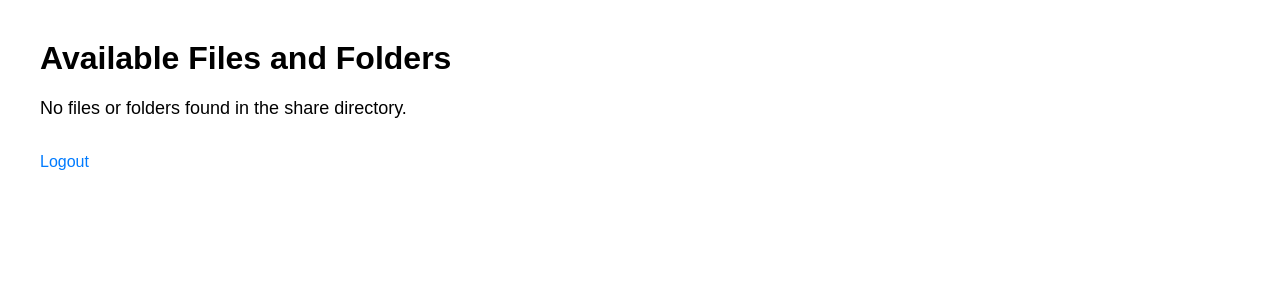
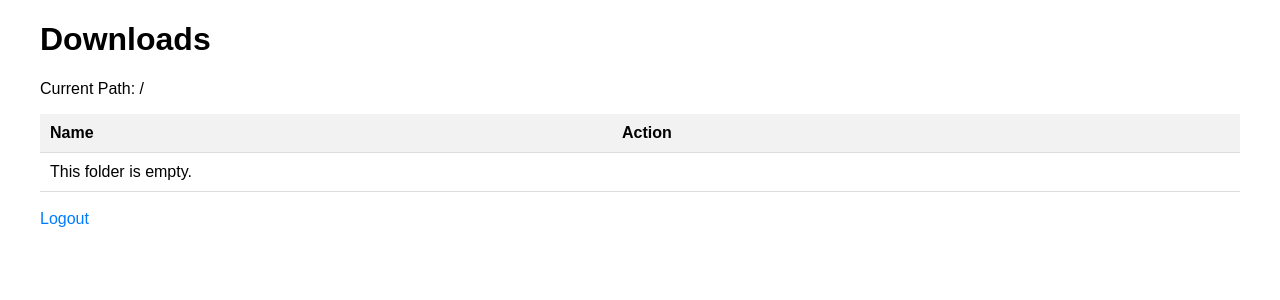
Before and after one commit to Yosefnago/Merkaz_lib, a Flask app: page / in a window 1280 px wide. Shown: the top 300 px of the page. Run offline with Flask 3, Linux system fonts and the light colour scheme; the visitor is signed in with stand-in values (Sample User, id 1).

Commit message:
Enable browsing and downloading of nested folders
Added dynamic routing to allow users to browse subfolders within the shared directory. Updated download routes to support downloading files and folders from any nested path. Improved the downloads page UI to display folders and files in a table, added navigation and double-click browsing, and included new user entries in CSV files.

```diff
--- a/authorized_users.csv
+++ b/authorized_users.csv
@@ -1,2 +1,3 @@
 email,password
 amirlabay@gmail.com,asdasd
+yahyakhoran@gmail.com,yahya1401
--- a/main.py
+++ b/main.py
@@ -1,11 +1,11 @@
 import os
 import csv
-import shutil # Used for creating zip archives
+import shutil
 import zipfile
-from io import BytesIO # Used to create the zip in memory
-from flask import Flask, render_template, request, redirect, url_for, session, send_from_directory, send_file
+from io import BytesIO
+from flask import Flask, render_template, request, redirect, url_for, session, send_from_directory, send_file, abort
 
-# --- (Configuration and App Initialization remain the same) ---
+# --- (Configuration and App Initialization are the same) ---
 SHARE_FOLDER = "files_to_share"
 NEW_USER_DATABASE = "new_users.csv"
 AUTH_USER_DATABASE = "authorized_users.csv"
@@ -13,7 +13,6 @@ AUTH_USER_DATABASE = "authorized_users.csv"
 app = Flask(__name__)
 app.secret_key = "a_super_random_secret_key"
 share_dir = os.path.join(os.path.dirname(os.path.abspath(__file__)), SHARE_FOLDER)
-
 
 # --- (Registration, Login, and Logout routes remain the same) ---
 @app.route("/register", methods=["GET", "POST"])
@@ -48,60 +47,57 @@ def logout():
     session.clear()
     return redirect(url_for("login"))
 
-
-# --- (Updated Downloads and New Folder Download Routes) ---
-
-@app.route("/")
-def downloads():
+# --- NEW: Dynamic Route for Browsing Files and Subfolders ---
+@app.route('/')
+@app.route('/browse/<path:subpath>')
+def downloads(subpath=''):
     if not session.get("logged_in"):
         return redirect(url_for("login"))
 
+    # Security check: prevent directory traversal attacks
+    current_path = os.path.join(share_dir, subpath)
+    if not os.path.exists(current_path) or not current_path.startswith(share_dir):
+        return abort(404, "Path not found")
+
     items = []
     try:
-        # List all items in the share directory
-        for item_name in os.listdir(share_dir):
-            item_path = os.path.join(share_dir, item_name)
-            # Check if it's a directory or a file
+        for item_name in os.listdir(current_path):
+            item_path = os.path.join(current_path, item_name)
             is_folder = os.path.isdir(item_path)
-            items.append({"name": item_name, "is_folder": is_folder})
+            items.append({"name": item_name, "is_folder": is_folder, "path": os.path.join(subpath, item_name)})
     except FileNotFoundError:
-        pass # If the share folder doesn't exist, items will be empty
+        pass
 
-    return render_template("downloads.html", items=items)
+    return render_template("downloads.html", items=items, current_path=subpath)
 
-# Route for downloading individual files
-@app.route("/download/file/<filename>")
-def download_file(filename):
+# --- UPDATED: Download routes to handle subpaths ---
+@app.route("/download/file/<path:file_path>")
+def download_file(file_path):
     if not session.get("logged_in"):
         return redirect(url_for("login"))
-    return send_from_directory(share_dir, filename, as_attachment=True)
+    # Security check is implicitly handled by send_from_directory
+    directory = os.path.dirname(file_path)
+    filename = os.path.basename(file_path)
+    return send_from_directory(os.path.join(share_dir, directory), filename, as_attachment=True)
 
-# NEW ROUTE for downloading folders as zip files
-@app.route("/download/folder/<path:folder_name>")
-def download_folder(folder_name):
+@app.route("/download/folder/<path:folder_path>")
+def download_folder(folder_path):
     if not session.get("logged_in"):
         return redirect(url_for("login"))
 
-    folder_path = os.path.join(share_dir, folder_name)
+    absolute_folder_path = os.path.join(share_dir, folder_path)
+    if not os.path.isdir(absolute_folder_path) or not absolute_folder_path.startswith(share_dir):
+        return abort(404, "Folder not found")
 
-    # Security check: ensure the path is within the share directory
-    if not os.path.isdir(folder_path) or not folder_path.startswith(share_dir):
-        return "Folder not found", 404
-
-    # Create a zip file in memory
     memory_file = BytesIO()
     with zipfile.ZipFile(memory_file, 'w', zipfile.ZIP_DEFLATED) as zf:
-        for root, dirs, files in os.walk(folder_path):
+        for root, dirs, files in os.walk(absolute_folder_path):
             for file in files:
                 file_path = os.path.join(root, file)
-                # Add file to zip, creating a relative path inside the zip
-                zf.write(file_path, os.path.relpath(file_path, share_dir))
+                zf.write(file_path, os.path.relpath(file_path, os.path.dirname(absolute_folder_path)))
 
     memory_file.seek(0)
-
-    return send_file(memory_file,
-                     download_name=f'{folder_name}.zip',
-                     as_attachment=True)
+    return send_file(memory_file, download_name=f'{os.path.basename(folder_path)}.zip', as_attachment=True)
 
 # --- (Startup logic remains the same) ---
 def create_csv(filename):
--- a/new_users.csv
+++ b/new_users.csv
@@ -1,3 +1,4 @@
 email,password
 amirlabay@gmail.com,asdasd
 amirlabay@gmail.com,asdasd
+yahyakhoran@gmail.com,yahya1401
--- a/templates/downloads.html
+++ b/templates/downloads.html
@@ -4,31 +4,89 @@
     <meta charset="UTF-8">
     <title>Downloads</title>
     <style>
-        body { font-family: sans-serif; margin: 40px; }
-        ul { list-style: none; padding: 0; }
-        li { margin: 10px 0; font-size: 18px; }
+        body { font-family: sans-serif; margin: 20px 40px; }
+        table { width: 100%; border-collapse: collapse; }
+        th, td { padding: 10px; text-align: left; border-bottom: 1px solid #ddd; }
+        th { background-color: #f2f2f2; }
+        tr.clickable-row:hover { background-color: #f5f5f5; cursor: pointer; }
+        .download-btn {
+            padding: 5px 10px;
+            background-color: #007BFF;
+            color: white;
+            text-decoration: none;
+            border-radius: 4px;
+            font-size: 14px;
+        }
+        .download-btn:hover { background-color: #0056b3; }
         a { text-decoration: none; color: #007BFF; }
         a:hover { text-decoration: underline; }
     </style>
 </head>
 <body>
-    <h1>Available Files and Folders</h1>
-    <ul>
+    <h1>Downloads</h1>
+    <p>Current Path: /{{ current_path }}</p>
+    {% if current_path %}
+        <p><a href="{{ url_for('downloads', subpath=current_path.rsplit('/', 1)[0] if '/' in current_path else None) }}">⬆️ Go Up</a></p>
+    {% endif %}
+
+    <table>
+        <thead>
+            <tr>
+                <th>Name</th>
+                <th>Action</th>
+            </tr>
+        </thead>
+        <tbody>
             {% for item in items %}
-            <li>
+                <tr class="clickable-row"
+                    data-is-folder="{{ 'true' if item.is_folder else 'false' }}"
+                    data-path="{{ item.path }}">
+                    <td>
                         {% if item.is_folder %}
-                    <span>📁</span>
-                    <a href="/download/folder/{{ item.name }}">{{ item.name }}/</a>
+                            <span>📁 {{ item.name }}/</span>
                         {% else %}
-                    <span>📄</span>
-                    <a href="/download/file/{{ item.name }}">{{ item.name }}</a>
+                            <span>📄 {{ item.name }}</span>
                         {% endif %}
-            </li>
+                    </td>
+                    <td>
+                        {% if item.is_folder %}
+                            <a href="/download/folder/{{ item.path }}" class="download-btn">Download</a>
                         {% else %}
-            <li>No files or folders found in the share directory.</li>
+                            <a href="/download/file/{{ item.path }}" class="download-btn">Download</a>
+                        {% endif %}
+                    </td>
+                </tr>
+            {% else %}
+                <tr>
+                    <td colspan="2">This folder is empty.</td>
+                </tr>
             {% endfor %}
-    </ul>
+        </tbody>
+    </table>
     <br>
     <a href="/logout">Logout</a>
+
+    <script>
+        document.querySelectorAll('.clickable-row').forEach(row => {
+            row.addEventListener('dblclick', function(event) {
+                // Prevent the click from triggering if the target was the download button itself
+                if (event.target.classList.contains('download-btn')) {
+                    return;
+                }
+
+                const isFolder = this.dataset.isFolder === 'true';
+                const path = this.dataset.path;
+
+                if (isFolder) {
+                    // If it's a folder, navigate to the browse URL
+                    window.location.href = `/browse/${path}`;
+                } else {
+                    // If it's a file, navigate to the download URL
+                    window.location.href = `/download/file/${path}`;
+                }
+            });
+        });
+    </script>
+
 </body>
 </html>
```
Lines whose indentation alone changed are shown as unchanged.
